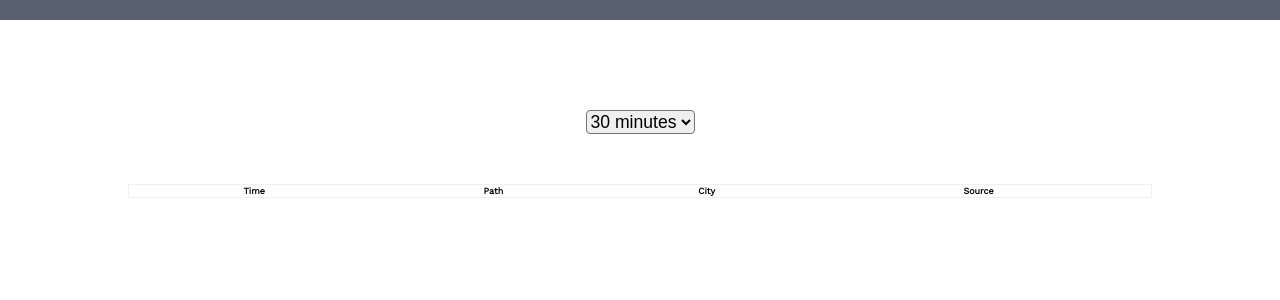
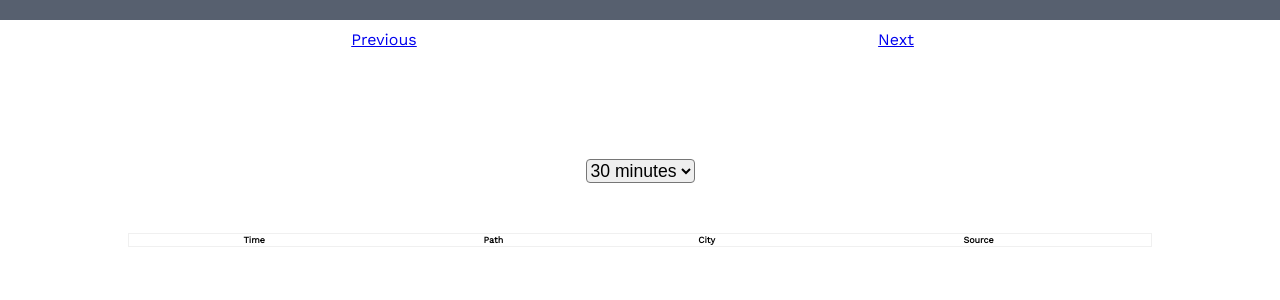
Before and after one commit to samirelanduk/django-track, a Django app: template track/templates/track/analytics.html in a window 1280 px wide. Shown: the top 300 px of the page. Run offline with Django 3.2, Linux system fonts and the light colour scheme; the template is opened without the code that fills it, so the values that code supplies are empty.

Commit message:
Add navigation to other days

```diff
--- a/track/static/track/track.css
+++ b/track/static/track/track.css
@@ -17,9 +17,21 @@ main {
     padding: 10px;
 }
 
+nav {
+    display: grid;
+    grid-template-columns: 1fr 1fr;
+    text-align: center;
+}
+
+nav.a {
+    display: block;
+    text-align: center;
+}
+
 .hit-count {
     text-align: center;
-    padding: 15px;
+    padding-top: 30px;
+    padding-bottom: 30px;
 }
 
 table {
--- a/track/templates/track/analytics.html
+++ b/track/templates/track/analytics.html
@@ -13,6 +13,10 @@
     <header>{{ date }}</header>
 
     <main>
+        <nav>
+            <a href="?day={{ yesterday.year }}-{{ yesterday.month }}-{{ yesterday.day }}">Previous</a>
+            <a href="?day={{ tomorrow.year }}-{{ tomorrow.month }}-{{ tomorrow.day }}">Next</a>
+        </nav>
         <div class="hit-count"></div>
 
         <div class="histograms">
```
Also changed, not shown: track/views.py (+9 -2 lines).
